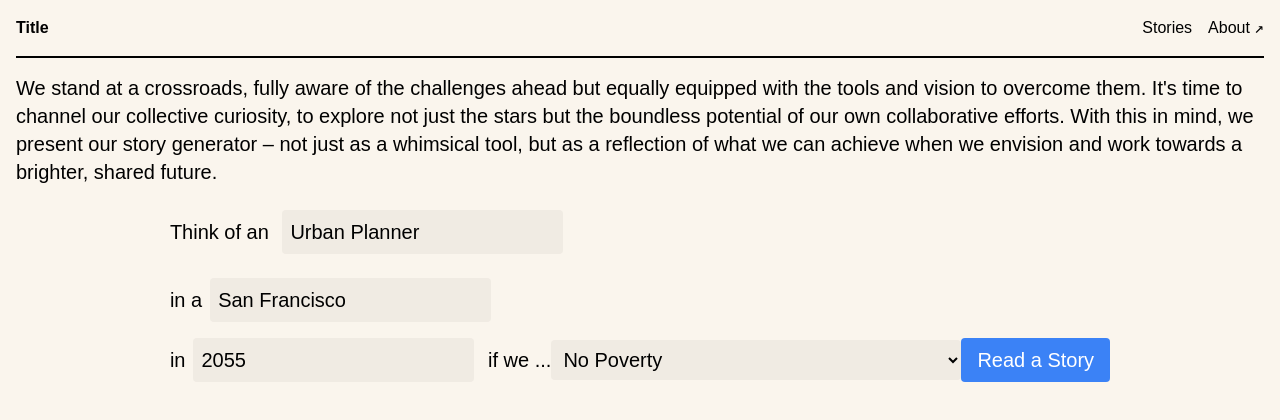
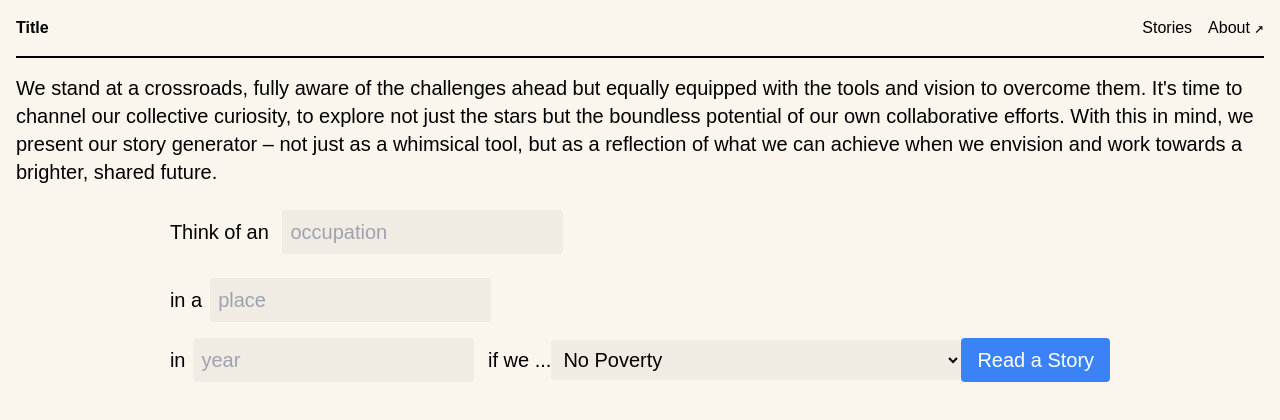
Before and after one commit to tiny-factories/positive-futures, a Next.js app: page / in a window 1280 px wide. Shown: the top 420 px of the page. Built offline with nearby package versions, Linux system fonts and the light colour scheme.

Commit message:
Added null starting form states

```diff
--- a/components/StoryGenerator.js
+++ b/components/StoryGenerator.js
@@ -24,11 +24,11 @@ const scenarioArray = [
 ];
 
 export default function StoryGenerator() {
-  const [location, setLocation] = useState("San Francisco");
-  const [year, setYear] = useState("2055");
-  const [scenario, setScenario] = useState("No Poverty");
+  const [location, setLocation] = useState("");
+  const [year, setYear] = useState("");
+  const [scenario, setScenario] = useState("");
   const [story, setStory] = useState("");
-  const [occupation, setOccupation] = useState("Urban Planner");
+  const [occupation, setOccupation] = useState("");
 
   const handleSubmit = async (e) => {
     e.preventDefault();
```
